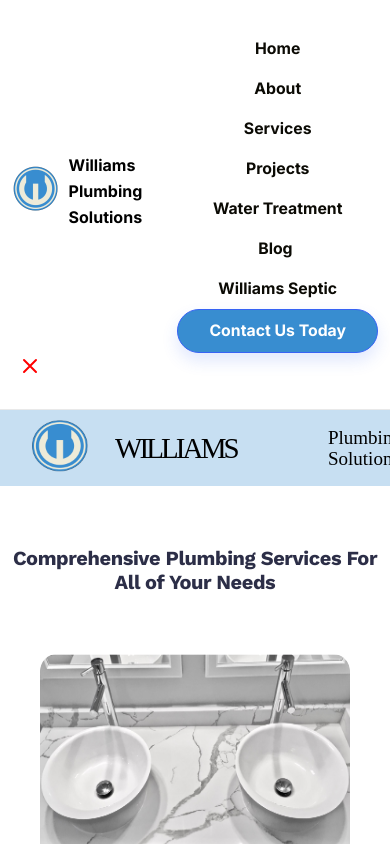
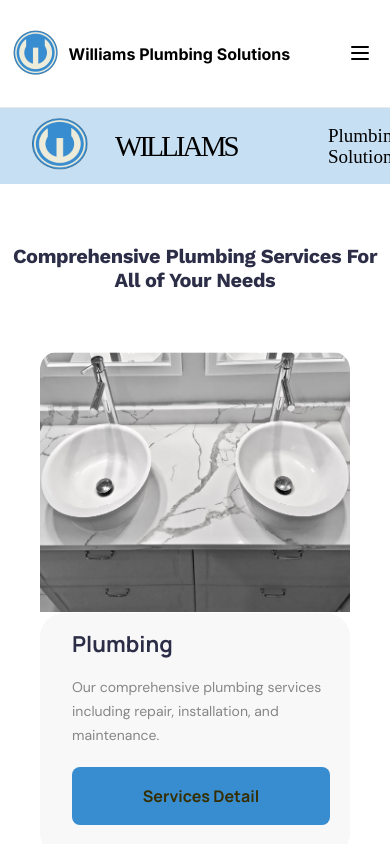
Before and after one commit to Reh1t/Williams-Plumbing-Solutions, a Next.js app: page /services in a window 390 px wide. Shown: the top 844 px of the page. Built offline with nearby package versions, Linux system fonts and the light colour scheme; a web font is replaced by a local one.

Commit message:
updated toggle

```diff
--- a/components/header1.tsx
+++ b/components/header1.tsx
@@ -74,7 +74,7 @@ const Header1: NextPage<Header1Type> = ({
 
         <nav
           className={`flex-1 flex flex-row items-center justify-center [row-gap:20px] max-w-full whitespace-nowrap text-left text-base-8 text-gray-400 font-small-text mq450:flex-wrap ${
-            isOpen ? "lg:hidden" : "lg:block"
+            isOpen ? "lg:block" : "lg:hidden"
           } lg:block`}
         >
           <div
@@ -148,8 +148,8 @@ const Header1: NextPage<Header1Type> = ({
               strokeLinecap="round"
               strokeLinejoin="round"
               strokeWidth="2"
-              color={isOpen ? "black" : "red"}
-              d={isOpen ? "M4 6h16M4 12h16M4 18h16" : "M6 18L18 6M6 6l12 12"}
+              color={isOpen ? "red" : "black"}
+              d={isOpen ?  "M6 18L18 6M6 6l12 12" : "M4 6h16M4 12h16M4 18h16"}
             ></path>
           </svg>
         </button>
```
